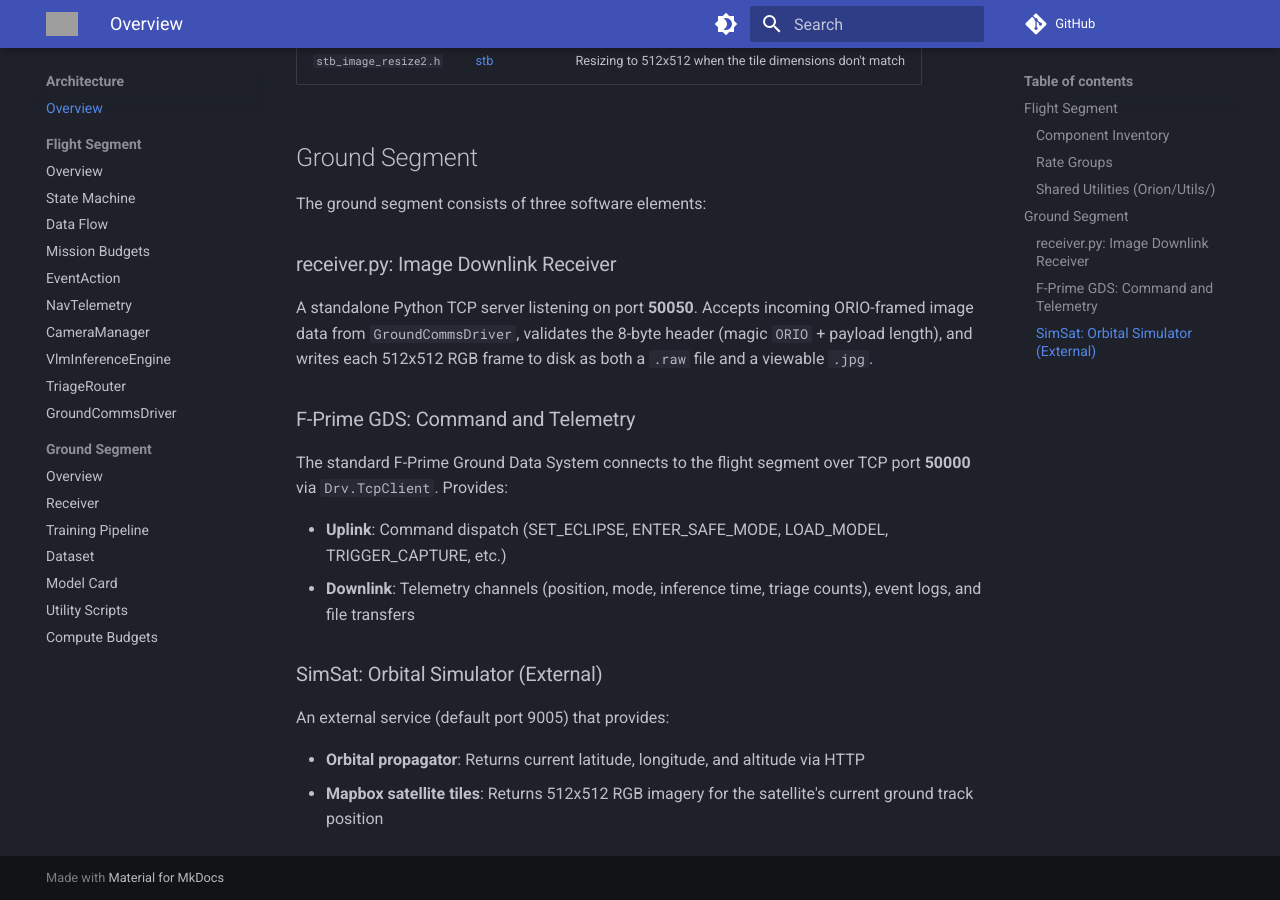
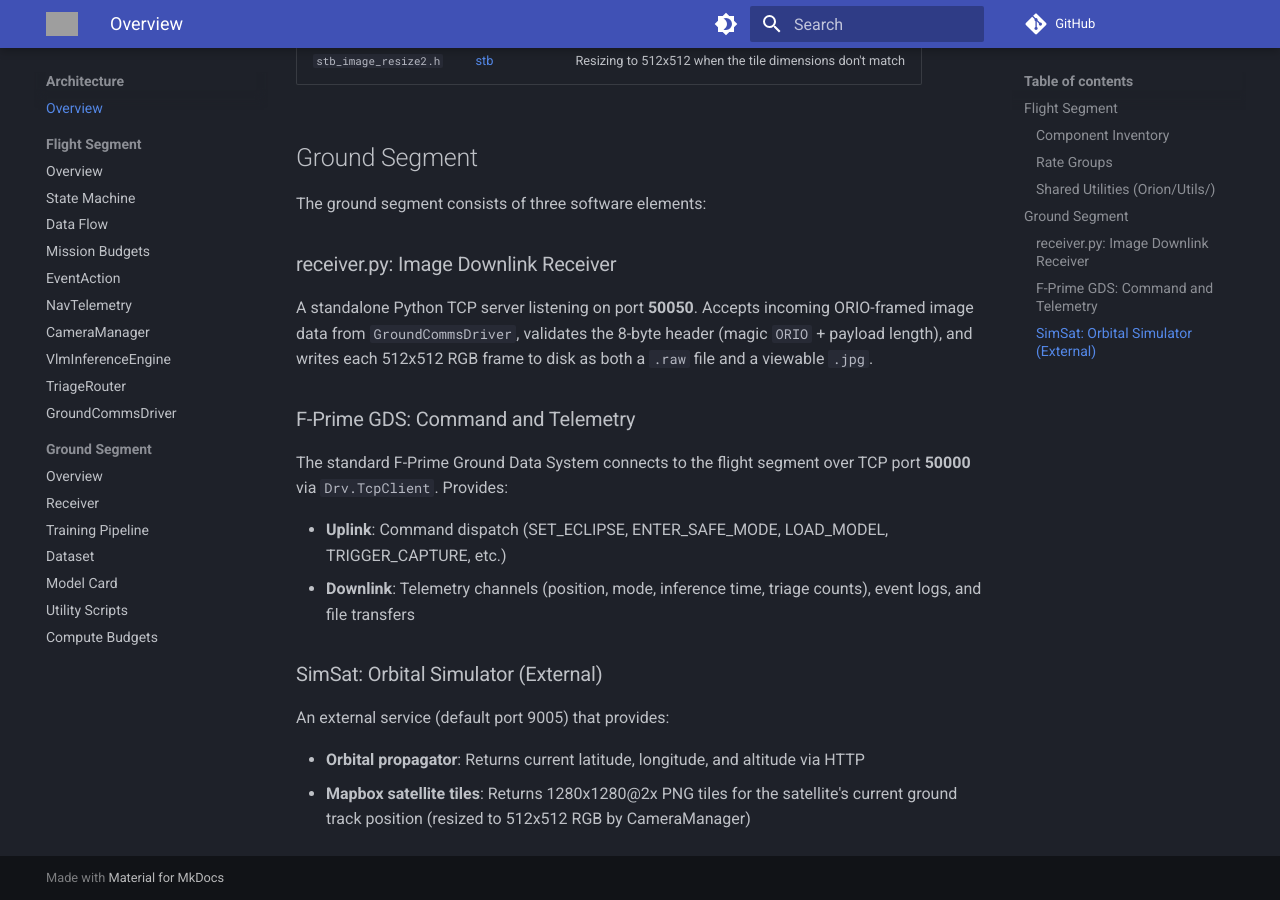
Before and after one commit to Saransh-cpp/ORION, an MkDocs documentation site: the page built from docs/architecture/overview.md, in a window 1280 px wide and 900 px high, scrolled down 2491 px. Built offline with MkDocs 1.6.1 and Material for MkDocs 9.7.7, drawn with Linux system fonts in a browser that asks for light colours; comment, search, counter and statistics services are not loaded; grey boxes are pictures that could not be loaded.

Commit message:
minor issues

```diff
--- a/docs/architecture/overview.md
+++ b/docs/architecture/overview.md
@@ -99,4 +99,4 @@ The standard F-Prime Ground Data System connects to the flight segment over TCP
 An external service (default port 9005) that provides:
 
 - **Orbital propagator**: Returns current latitude, longitude, and altitude via HTTP
-- **Mapbox satellite tiles**: Returns 512x512 RGB imagery for the satellite's current ground track position
+- **Mapbox satellite tiles**: Returns 1280x1280@2x PNG tiles for the satellite's current ground track position (resized to 512x512 RGB by CameraManager)
```
Also changed, not shown: README.md (+1 -1 lines), docs/architecture/flight_segment/data-flow.md (+1 -1 lines), docs/guides/data-gen.md (+1 -1 lines), docs/guides/receiver.md (+1 -1 lines).
